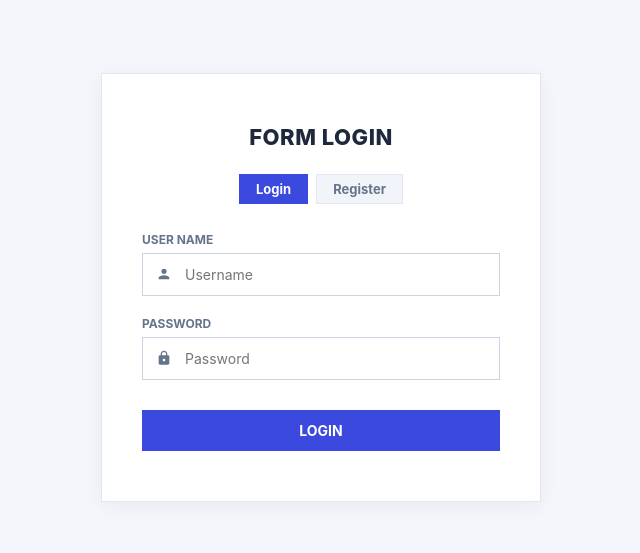
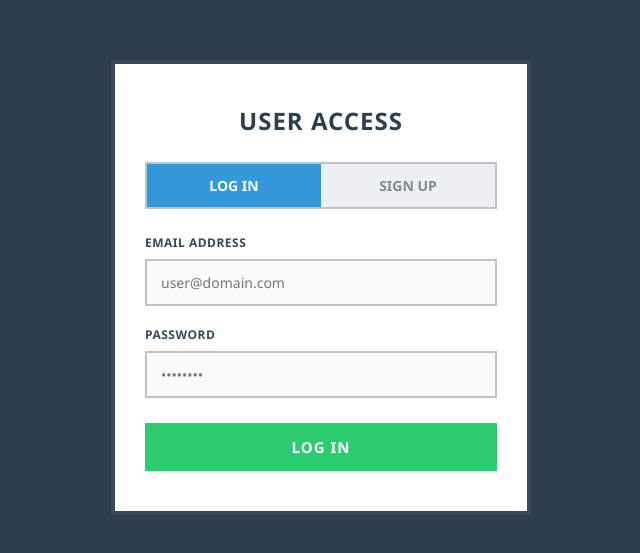
Before and after one commit to nayan2408/Signup-Page, a plain HTML site: page index.html in a window 1280 px wide. Shown: the part 113-666 px from the top of the page, without its empty margins (319-959 px from the left). Drawn offline with Linux system fonts and the light colour scheme.

Commit message:
Revamp HTML structure and styles for auth portal

```diff
--- a/index.html
+++ b/index.html
@@ -3,18 +3,18 @@
 <head>
     <meta charset="UTF-8">
     <meta name="viewport" content="width=device-width, initial-scale=1.0">
-    <title>Enterprise Portal - Right Panel Only</title>
+    <title>Flat Design Auth Portal</title>
     <style>
-        /* Modern Flat Design Reset */
+        /* Flat Design Reset */
         * {
             box-sizing: border-box;
             margin: 0;
             padding: 0;
-            font-family: -apple-system, BlinkMacSystemFont, "Segoe UI", Roboto, Arial, sans-serif;
+            font-family: 'Segoe UI', Tahoma, Geneva, Verdana, sans-serif;
         }
 
         body {
-            background-color: #f4f6fc; /* Color 1: Light Soft Gray */
+            background-color: #2c3e50; /* Solid Flat Dark Slate */
             display: flex;
             justify-content: center;
             align-items: center;
@@ -22,121 +22,120 @@
             padding: 20px;
         }
 
-        /* Right Side Form Canvas Only */
-        .form-canvas {
+        /* Container with Crisp Solid Border */
+        .auth-container {
+            background-color: #ffffff;
             width: 100%;
-            max-width: 440px;
-            background-color: #ffffff; /* Color 2: Crisp White */
-            padding: 50px 40px;
-            border: 1px solid #e2e8f0;
-            box-shadow: 0 4px 20px rgba(0, 0, 0, 0.05);
-            display: flex;
-            flex-direction: column;
-            justify-content: center;
+            max-width: 420px;
+            padding: 40px 30px;
+            border: 4px solid #34495e;
         }
 
-        .form-header-title {
-            font-size: 22px;
-            font-weight: 800;
-            color: #1e293b;
+        .auth-title {
+            text-align: center;
+            font-size: 24px;
+            font-weight: 700;
+            color: #2c3e50;
+            margin-bottom: 25px;
             text-transform: uppercase;
-            letter-spacing: 0.5px;
-            margin-bottom: 24px;
-            text-align: center;
+            letter-spacing: 1px;
         }
 
-        /* Sub-Segmented Navigation Control Tabs */
-        .control-tabs {
+        /* Flat Tab Menu */
+        .tab-menu {
             display: flex;
-            gap: 8px;
-            margin-bottom: 28px;
-            justify-content: center;
+            margin-bottom: 25px;
+            border: 2px solid #bdc3c7;
         }
 
-        .tab-trigger {
-            padding: 6px 16px;
-            background-color: #f1f5f9;
-            border: 1px solid #e2e8f0;
-            font-size: 13px;
+        .tab-btn {
+            flex: 1;
+            padding: 12px;
+            background-color: #ecf0f1;
+            border: none;
+            font-size: 14px;
             font-weight: 700;
-            color: #64748b;
+            color: #7f8c8d;
             cursor: pointer;
+            text-transform: uppercase;
+            transition: background-color 0.1s;
         }
 
-        .tab-trigger.active {
-            background-color: #3b49df; /* Color 3: Royal Slate Blue */
+        .tab-btn.active {
+            background-color: #3498db; /* Flat Blue */
             color: #ffffff;
-            border-color: #3b49df;
         }
 
-        .panel-block {
+        /* Form Visibility */
+        .form-panel {
             display: none;
         }
 
-        .panel-block.visible {
+        .form-panel.active {
             display: block;
         }
 
-        /* Input Element Rows with SVGs */
-        .field-row {
+        /* Input Block */
+        .input-group {
             margin-bottom: 20px;
         }
 
-        .field-row label {
+        .input-group label {
             display: block;
-            margin-bottom: 6px;
+            margin-bottom: 8px;
             font-size: 12px;
             font-weight: 700;
-            color: #64748b;
+            color: #34495e;
             text-transform: uppercase;
+            letter-spacing: 0.5px;
         }
 
-        .input-wrapper {
-            position: relative;
-            display: flex;
-            align-items: center;
-        }
-
-        .input-wrapper svg {
-            position: absolute;
-            left: 14px;
-            width: 16px;
-            height: 16px;
-            fill: #64748b;
-        }
-
-        .input-wrapper input {
+        .input-group input {
             width: 100%;
-            padding: 12px 12px 12px 42px;
-            border: 1px solid #cbd5e1; /* Color 4: Input Boundary Gray */
-            background-color: #ffffff;
+            padding: 12px 14px;
+            border: 2px solid #bdc3c7;
+            background-color: #fafafa;
             font-size: 14px;
-            color: #1e293b;
+            color: #2c3e50;
             outline: none;
         }
 
-        .input-wrapper input:focus {
-            border-color: #3b49df;
+        .input-group input:focus {
+            border-color: #3498db;
+            background-color: #ffffff;
         }
 
-        /* Action Controls */
-        .auth-submit-btn {
+        /* Action Buttons */
+        .submit-btn {
             width: 100%;
-            padding: 12px;
-            background-color: #3b49df;
+            padding: 14px;
             border: none;
             color: #ffffff;
-            font-size: 14px;
+            font-size: 15px;
             font-weight: 700;
             text-transform: uppercase;
+            letter-spacing: 1px;
             cursor: pointer;
-            margin-top: 10px;
+            margin-top: 5px;
         }
 
-        .auth-submit-btn:hover {
-            background-color: #2633c2;
+        .login-btn {
+            background-color: #2ecc71; /* Flat Emerald Green */
         }
 
+        .login-btn:hover {
+            background-color: #27ae60;
+        }
+
+        .signup-btn {
+            background-color: #e67e22; /* Flat Carrot Orange */
+        }
+
+        .signup-btn:hover {
+            background-color: #d35400;
+        }
+
+        /* Alert Box */
         .status-message {
             margin-bottom: 20px;
             padding: 10px;
@@ -144,112 +143,94 @@
             font-weight: 700;
             text-align: center;
             display: none;
-            background-color: #e0e7ff;
-            border: 1px solid #a5b4fc;
-            color: #3b49df;
+            border: 2px solid #2ecc71;
+            background-color: #e8f8f5;
+            color: #27ae60;
         }
     </style>
 </head>
 <body>
 
-    <!-- RIGHT SIDE: Input Form Canvas -->
-    <div class="form-canvas">
-        <h1 class="form-header-title">Form Login</h1>
+    <div class="auth-container">
+        <h2 class="auth-title">User Access</h2>
 
-        <!-- Segment Control Tabs -->
-        <div class="control-tabs">
-            <button class="tab-trigger active" id="loginTab" onclick="toggleInterface('login')">Login</button>
-            <button class="tab-trigger" id="signupTab" onclick="toggleInterface('signup')">Register</button>
+        <!-- Navigation Tabs -->
+        <div class="tab-menu">
+            <button type="button" class="tab-btn active" id="loginTab" onclick="switchMode('login')">Log In</button>
+            <button type="button" class="tab-btn" id="signupTab" onclick="switchMode('signup')">Sign Up</button>
         </div>
 
+        <!-- Notification Box -->
         <div id="statusMessage" class="status-message"></div>
 
-        <!-- Login View Block -->
-        <form id="loginBlock" class="panel-block visible" onsubmit="handleAuthAction(event, 'login')">
-            <div class="field-row">
-                <label for="loginUser">User Name</label>
-                <div class="input-wrapper">
-                    <!-- User Silhouette SVG -->
-                    <svg viewBox="0 0 24 24"><path d="M12 12c2.21 0 4-1.79 4-4s-1.79-4-4-4-4 1.79-4 4 1.79 4 4 4zm0 2c-2.67 0-8 1.34-8 4v2h16v-2c0-2.66-5.33-4-8-4z"/></svg>
-                    <input type="text" id="loginUser" required placeholder="Username">
-                </div>
+        <!-- Login Form -->
+        <form id="loginForm" class="form-panel active" onsubmit="handleSubmit(event, 'login')">
+            <div class="input-group">
+                <label for="loginEmail">Email Address</label>
+                <input type="email" id="loginEmail" placeholder="user@domain.com" required>
             </div>
-            <div class="field-row">
-                <label for="loginPass">Password</label>
-                <div class="input-wrapper">
-                    <!-- Shield Lock SVG -->
-                    <svg viewBox="0 0 24 24"><path d="M18 8h-1V6c0-2.76-2.24-5-5-5S7 3.24 7 6v2H6c-1.1 0-2 .9-2 2v10c0 1.1.9 2 2 2h12c1.1 0 2-.9 2-2V10c0-1.1-.9-2-2-2zm-6 9c-1.1 0-2-.9-2-2s.9-2 2-2 2 .9 2 2-.9 2-2 2zm3.1-9H8.9V6c0-1.71 1.39-3.1 3.1-3.1 1.71 0 3.1 1.39 3.1 3.1v2z"/></svg>
-                    <input type="password" id="loginPass" required placeholder="Password">
-                </div>
+            <div class="input-group">
+                <label for="loginPassword">Password</label>
+                <input type="password" id="loginPassword" placeholder="••••••••" required>
             </div>
-            <button type="submit" class="auth-submit-btn">Login</button>
+            <button type="submit" class="submit-btn login-btn">Log In</button>
         </form>
 
-        <!-- Register View Block -->
-        <form id="signupBlock" class="panel-block" onsubmit="handleAuthAction(event, 'signup')">
-            <div class="field-row">
-                <label for="regUser">User Name</label>
-                <div class="input-wrapper">
-                    <svg viewBox="0 0 24 24"><path d="M12 12c2.21 0 4-1.79 4-4s-1.79-4-4-4-4 1.79-4 4 1.79 4 4 4zm0 2c-2.67 0-8 1.34-8 4v2h16v-2c0-2.66-5.33-4-8-4z"/></svg>
-                    <input type="text" id="regUser" required placeholder="Create Username">
-                </div>
+        <!-- Sign Up Form -->
+        <form id="signupForm" class="form-panel" onsubmit="handleSubmit(event, 'signup')">
+            <div class="input-group">
+                <label for="signupUsername">Username</label>
+                <input type="text" id="signupUsername" placeholder="john_doe" required>
             </div>
-            <div class="field-row">
-                <label for="regEmail">Email Address</label>
-                <div class="input-wrapper">
-                    <!-- Envelope Mail SVG -->
-                    <svg viewBox="0 0 24 24"><path d="M20 4H4c-1.1 0-1.99.9-1.99 2L2 18c0 1.1.9 2 2 2h16c1.1 0 2-.9 2-2V6c0-1.1-.9-2-2-2zm0 4l-8 5-8-5V6l8 5 8-5v2z"/></svg>
-                    <input type="email" id="regEmail" required placeholder="Email Address">
-                </div>
+            <div class="input-group">
+                <label for="signupEmail">Email Address</label>
+                <input type="email" id="signupEmail" placeholder="user@domain.com" required>
             </div>
-            <div class="field-row">
-                <label for="regPass">Password</label>
-                <div class="input-wrapper">
-                    <svg viewBox="0 0 24 24"><path d="M18 8h-1V6c0-2.76-2.24-5-5-5S7 3.24 7 6v2H6c-1.1 0-2 .9-2 2v10c0 1.1.9 2 2 2h12c1.1 0 2-.9 2-2V10c0-1.1-.9-2-2-2zm-6 9c-1.1 0-2-.9-2-2s.9-2 2-2 2 .9 2 2-.9 2-2 2zm3.1-9H8.9V6c0-1.71 1.39-3.1 3.1-3.1 1.71 0 3.1 1.39 3.1 3.1v2z"/></svg>
-                    <input type="password" id="regPass" required minlength="6" placeholder="Password">
-                </div>
+            <div class="input-group">
+                <label for="signupPassword">Password</label>
+                <input type="password" id="signupPassword" minlength="6" placeholder="Min 6 characters" required>
             </div>
-            <button type="submit" class="auth-submit-btn">Register</button>
+            <button type="submit" class="submit-btn signup-btn">Create Account</button>
         </form>
-
     </div>
 
     <script>
-        function toggleInterface(targetMode) {
-            const loginBlock = document.getElementById('loginBlock');
-            const signupBlock = document.getElementById('signupBlock');
+        function switchMode(mode) {
+            const loginForm = document.getElementById('loginForm');
+            const signupForm = document.getElementById('signupForm');
             const loginTab = document.getElementById('loginTab');
             const signupTab = document.getElementById('signupTab');
-            const alertText = document.getElementById('statusMessage');
+            const statusMsg = document.getElementById('statusMessage');
 
-            alertText.style.display = 'none';
+            statusMsg.style.display = 'none';
 
-            if (targetMode === 'login') {
-                loginBlock.classList.add('visible');
-                signupBlock.classList.remove('visible');
+            if (mode === 'login') {
+                loginForm.classList.add('active');
+                signupForm.classList.remove('active');
                 loginTab.classList.add('active');
                 signupTab.classList.remove('active');
             } else {
-                loginBlock.classList.remove('visible');
-                signupBlock.classList.add('visible');
+                signupForm.classList.add('active');
+                loginForm.classList.remove('active');
+                signupTab.classList.add('active');
                 loginTab.classList.remove('active');
-                signupTab.classList.add('active');
             }
         }
 
-        function handleAuthAction(event, flow) {
+        function handleSubmit(event, type) {
             event.preventDefault();
-            const alertText = document.getElementById('statusMessage');
-            alertText.style.display = 'block';
+            const statusMsg = document.getElementById('statusMessage');
+            statusMsg.style.display = 'block';
 
-            if (flow === 'login') {
-                const user = document.getElementById('loginUser').value;
-                alertText.innerText = `Welcome back! Logged in as: ${user}`;
+            if (type === 'login') {
+                const email = document.getElementById('loginEmail').value;
+                statusMsg.innerText = `Logged in successfully as ${email}`;
             } else {
-                const newUser = document.getElementById('regUser').value;
-                alertText.innerText = `Success! Registered account: ${newUser}`;
+                const username = document.getElementById('signupUsername').value;
+                statusMsg.innerText = `Account created for ${username}`;
             }
         }
     </script>
+
 </body>
 </html>
```
